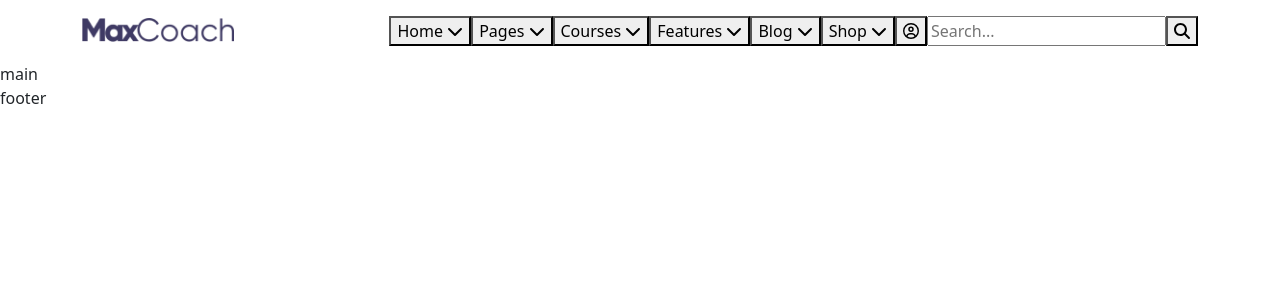
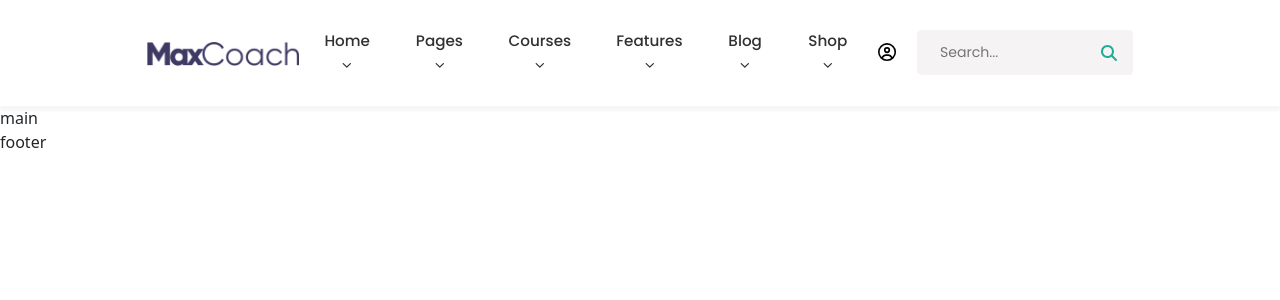
Before and after one commit to M6Irinel/proj-html-vuejs, a Vue app: page / in a window 1280 px wide. Shown: the top 300 px of the page. Built offline with nearby package versions, Linux system fonts and the light colour scheme.

Commit message:
add create style header navbar

```diff
--- a/src/App.vue
+++ b/src/App.vue
@@ -1,8 +1,8 @@
 <template>
   <div id="app">
-    <app-header/>
-    <app-main/>
-    <app-footer/>
+    <app-header />
+    <app-main />
+    <app-footer />
   </div>
 </template>
 
@@ -19,5 +19,12 @@ export default {
 </script>
 
 <style lang="scss">
+body {
+  overflow: scroll;
+}
 
+button {
+  border: none;
+  background: none;
+}
 </style>
--- a/src/components/app-footer.vue
+++ b/src/components/app-footer.vue
@@ -14,6 +14,6 @@ export default {
 </script>
 
 
-<style lang="scss">
+<style scoped lang="scss">
 
 </style>
--- a/src/components/app-header.vue
+++ b/src/components/app-header.vue
@@ -1,21 +1,19 @@
 <template>
     <header>
         <section>
-            <div class="container">
-                <div class="d-flex py-3">
-                    <a href="#"><img src="../assets/img/dark-logo.png" height="25" alt="dark-logo"></a>
+            <nav class="container">
+                <div class="contentHeader d-flex">
+                    <a class="me-auto" href="#"><img src="../assets/img/dark-logo.png" height="25" alt="dark-logo"></a>
 
-                    <div class="ms-auto">
-                        <c-button-header v-for="(el, i) in arrayHeaderButtons" :key="i" :headerButtonName="el" />
-                    </div>
+                    <c-button-header v-for="(el, i) in arrayHeaderButtons" :key="i" :headerButtonName="el" />
 
-                    <button>
+                    <button class="circle-user">
                         <font-awesome-icon icon="fa-regular fa-circle-user" />
                     </button>
 
                     <input-and-button :placeholder="'Search...'" :icon="true" :classStyle="'search'" />
                 </div>
-            </div>
+            </nav>
         </section>
     </header>
 </template>
@@ -40,6 +38,24 @@ export default {
 </script>
 
 
-<style lang="scss">
+<style scoped lang="scss">
+section {
+    box-shadow: 0 5px 3px #f6f6f6;
 
+    .contentHeader {
+        padding: 0 65px;
+        gap: 5px;
+        align-items: center;
+
+        .circle-user {
+            font-size: 1.13rem;
+            padding: 0 15px 0 5px;
+            transition: color 0.2s ease-in-out;
+
+            &:hover {
+                color: #1fad96;
+            }
+        }
+    }
+}
 </style>
--- a/src/components/app-main.vue
+++ b/src/components/app-main.vue
@@ -14,6 +14,6 @@ export default {
 </script>
 
 
-<style lang="scss">
+<style scoped lang="scss">
 
 </style>
--- a/src/components/vue-rest-components/c-button-header.vue
+++ b/src/components/vue-rest-components/c-button-header.vue
@@ -1,7 +1,9 @@
 <template>
     <button>
-        {{headerButtonName}}
-        <font-awesome-icon icon="fa-solid fa-chevron-down" />
+        <div class="myBut">
+            {{headerButtonName}}
+            <font-awesome-icon icon="fa-solid fa-chevron-down" />
+        </div>
     </button>
 </template>
 
@@ -17,6 +19,46 @@ export default {
 </script>
 
 
-<style lang="scss">
+<style scoped lang="scss">
+@import url('https://fonts.googleapis.com/css2?family=Poppins:wght@400;500;600&display=swap');
 
+button {
+    font-family: 'Poppins', sans-serif;
+    font-weight: 500;
+    font-size: 0.95rem;
+    color: #313131;
+    transition: color 0.2s ease-in-out;
+    padding: 30px 15px;
+
+    .fa-chevron-down {
+        font-size: 0.6rem;
+    }
+
+    &:hover {
+        color: #1fad96;
+
+        & > .myBut::after {
+            left: 0;
+            width: 100%;
+            transform: rotate(180deg);
+        }
+    }
+
+    & > .myBut {
+        position: relative;
+
+        &::after {
+            content: '';
+            display: block;
+            position: absolute;
+            bottom: 0;
+            transition: width 0.5s ease-out;
+            background-color: #1fad96;
+            left: 100%;
+            width: 0;
+            height: 1px;
+            transform: translate(-100%);
+        }
+    }
+}
 </style>
--- a/src/components/vue-rest-components/input-and-button.vue
+++ b/src/components/vue-rest-components/input-and-button.vue
@@ -1,7 +1,9 @@
 <template>
-    <div :class="classStyle">
+    <div :class="classStyle" class="input-and-button">
         <input type="text" :placeholder="placeholder">
-        <button v-if="icon"><font-awesome-icon icon="fa-solid fa-magnifying-glass" /></button>
+        <button v-if="icon">
+            <font-awesome-icon icon="fa-solid fa-magnifying-glass" />
+        </button>
         <button v-else>Subcribe</button>
     </div>
 </template>
@@ -20,6 +22,43 @@ export default {
 </script>
 
 
-<style lang="scss">
+<style scoped lang="scss">
+@import url('https://fonts.googleapis.com/css2?family=Poppins:wght@400;500;600&display=swap');
 
+.input-and-button {
+    position: relative;
+    border-radius: 5px;
+    overflow: hidden;
+    padding: 1px;
+
+    input {
+        font-family: 'Poppins', sans-serif;
+        padding: 12px 55px 12px 23px;
+        border: none;
+        background-color: #f6f3f5;
+        border-radius: 5px;
+        max-width: 225px;
+        font-size: 0.88rem;
+
+        &:focus {
+            color: #4f4f4f;
+            outline: 1px solid #1fad96;
+        }
+    }
+
+    button {
+        position: absolute;
+        top: 0;
+        right: 0;
+        bottom: 0;
+        color: #1fad96;
+        transition: all 0.2s ease-in-out;
+        aspect-ratio: 1;
+
+        &:hover {
+            background-color: #1fad96;
+            color: #fff;
+        }
+    }
+}
 </style>
```
